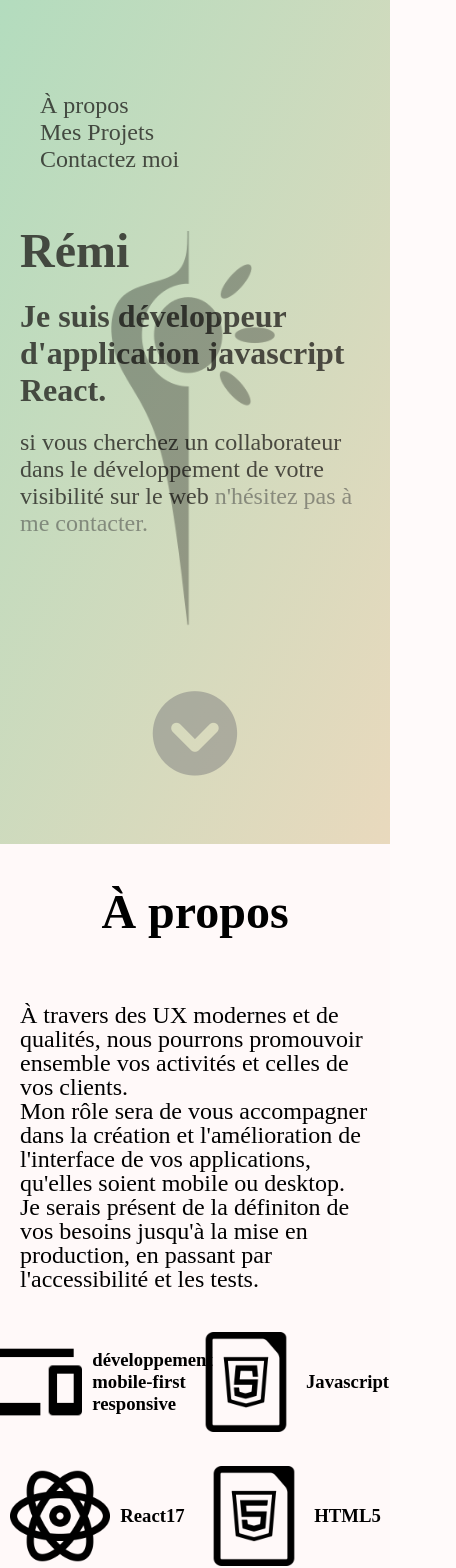
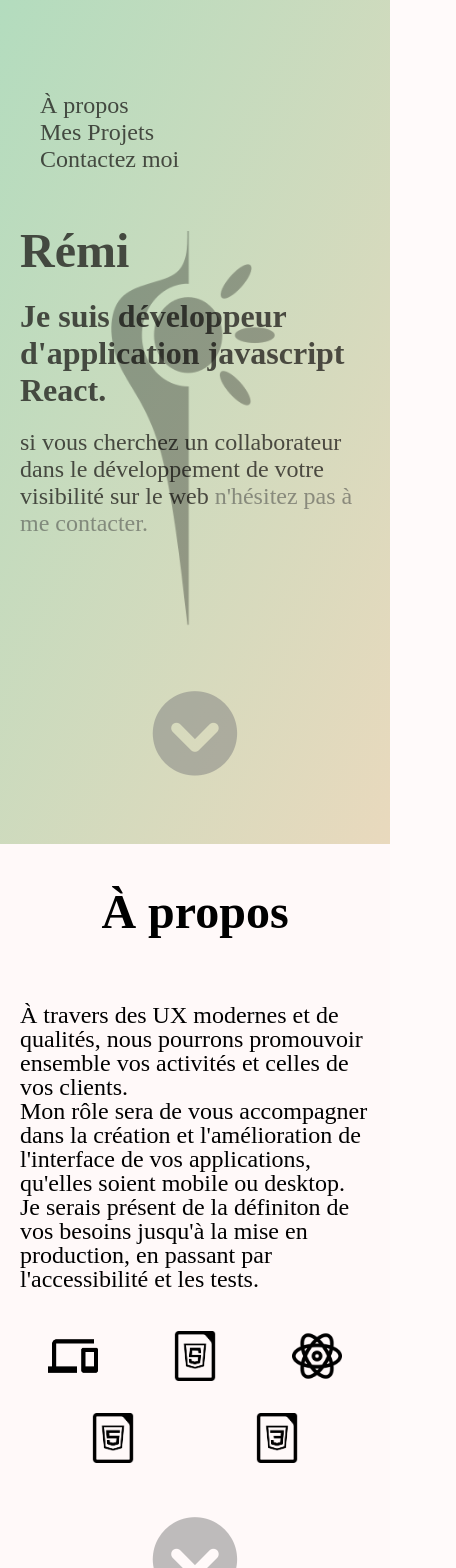
Before and after one commit to selnir/portefolio, a React (Create React App) app: page / in a window 390 px wide. Shown: the top 1568 px of the page, 456 px wide, since content can reach past the window. Built offline with nearby package versions, Linux system fonts and the light colour scheme; a web font is replaced by a local one.

Commit message:
fin du responsive

```diff
--- a/src/scss/contact.scss
+++ b/src/scss/contact.scss
@@ -11,7 +11,6 @@
         .icone_ext{
             display: flex;
             justify-content: space-between;
-            width: 20%;
         }
         img{
 
@@ -22,8 +21,8 @@
         .reserved{
             display: flex;
             justify-content: center;
-
             width: 100%;
+            text-align: center;
 
         }
 
--- a/src/scss/description.scss
+++ b/src/scss/description.scss
@@ -33,7 +33,7 @@
             display: flex;
             justify-content: center;
             align-items: center;
-            width: 20%;
+            width: 5%;
 
             h3{
                 display: flex;
@@ -53,6 +53,9 @@
 @media screen and (max-width: 900px) {
     .apropos{
 
+        height: auto;
+        justify-content: space-around;
+    margin-bottom: 10%;
 
         p{
 
@@ -63,18 +66,22 @@
 
         }
 
+        .icon_details{
+            justify-content:space-evenly;
+            margin-bottom: 10%;
+
         .cards_descr{
 
 
             h3{
 
-
+                display: none;
             }
         .icone{
         height: 50px;
         width: 50px;
 
-        }   }
+        }   }}
 
 
 
--- a/src/scss/gallery.scss
+++ b/src/scss/gallery.scss
@@ -29,3 +29,32 @@
     }
 
 }
+
+@media screen and (max-width: 900px) {
+    .gallery{
+
+        height: auto;
+        // width:100%;
+        // display: flex;
+        // flex-direction: column;
+        // justify-content: space-evenly;
+        // align-items: center;
+        // background-color:$GRAY_BACK_GALLERY ;
+padding-bottom: 10%;
+
+        h1{
+
+            font-size: $TITLE1;
+        }
+
+        .grid_portefolio{
+
+            display: grid;
+            // gap:20px 20px;
+            grid-template-columns: 1fr;
+            height: 50%;
+            width: 90%;
+        margin-bottom: 10%;
+
+        }}
+}
--- a/src/scss/profil.scss
+++ b/src/scss/profil.scss
@@ -50,7 +50,8 @@
     margin: 0;
     max-width:100%;
     height: 100%;
-    background-color:$GRAY_BACK;
+    background-color: transparent;
+    opacity: 0.3;
     display: flex;
     justify-content: center;
     align-items: center;
```
